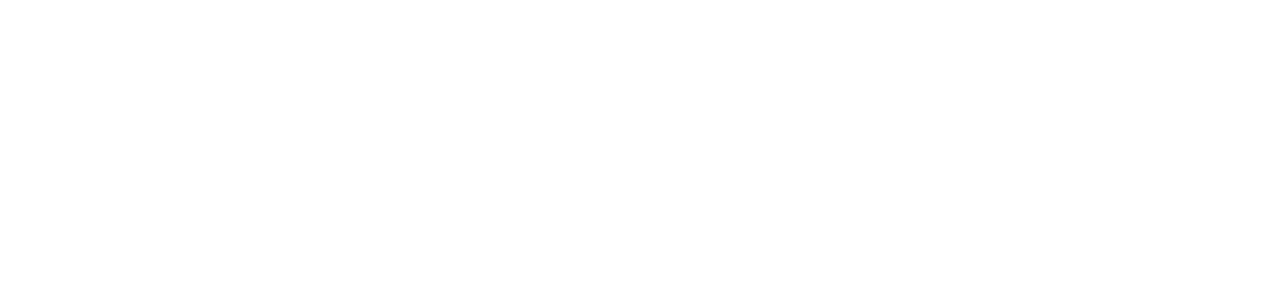
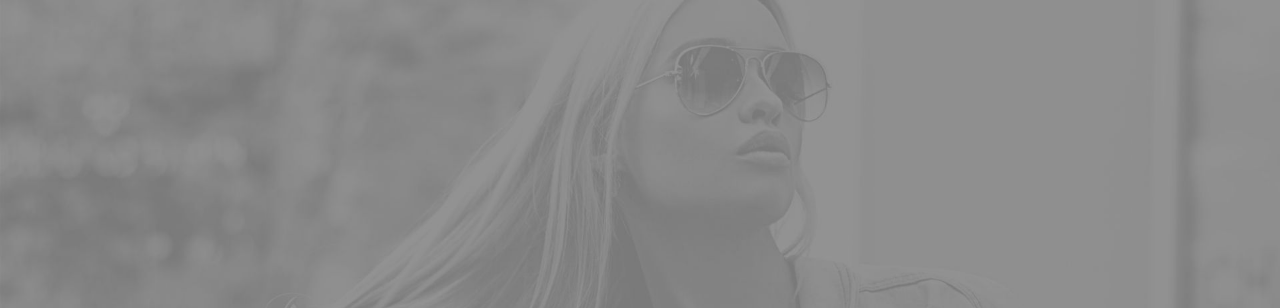
Before and after one commit to davidosongschool/questionaire, a plain HTML site: page index.html in a window 1280 px wide. Shown: the top 308 px of the page. Drawn offline with nearby package versions, Linux system fonts and the light colour scheme; the site is published under a folder, as on GitHub Pages, so addresses that start at the root find nothing.

Commit message:
added bg

```diff
--- a/style.css
+++ b/style.css
@@ -10,7 +10,7 @@ body {
 
 .contain-quiz {
     padding-top: 30px;
-    background: url("/quiz-bg.jpg");
+    background: url("quiz-bg.jpg");
     background-position: center;
     background-size: cover;
     width: 100vw;
```
